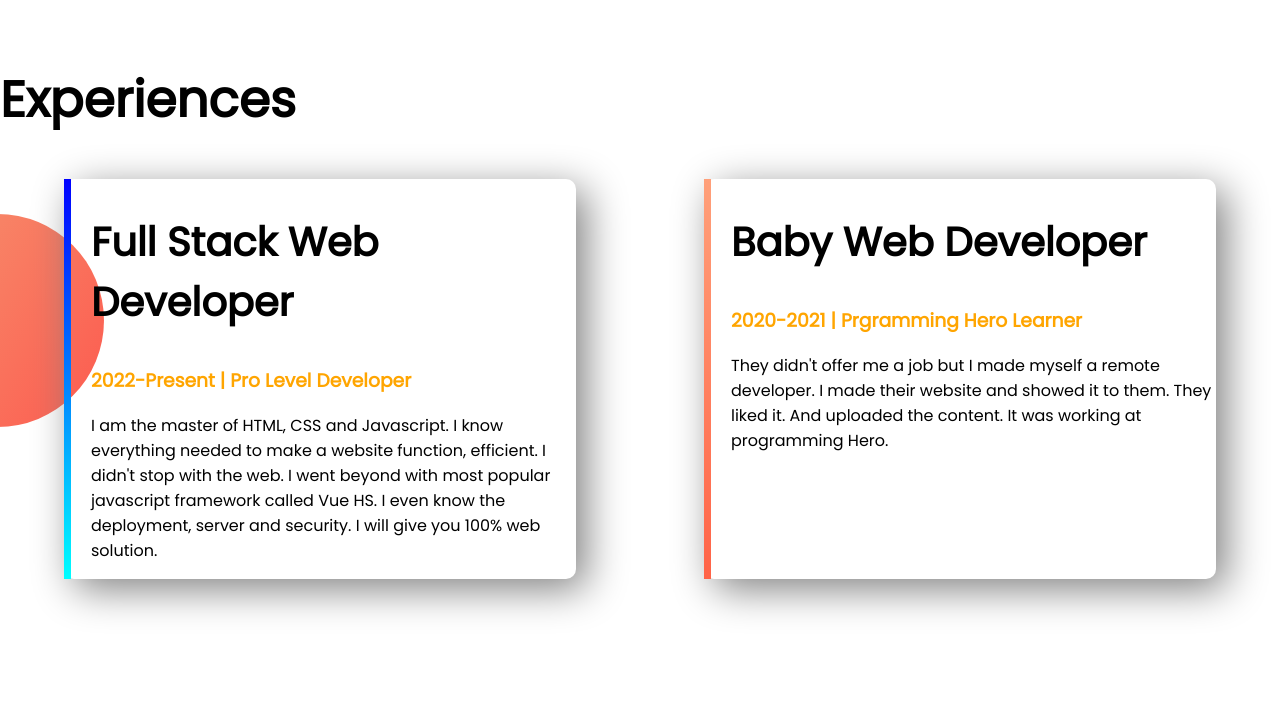
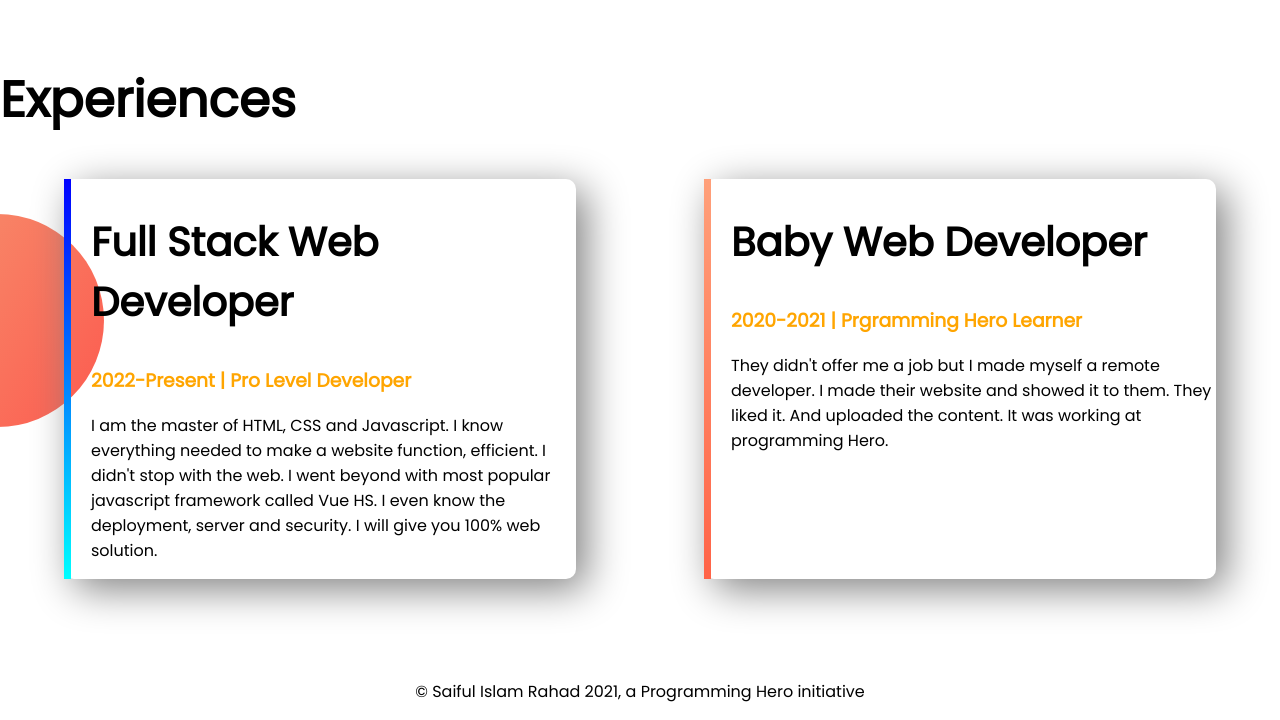
Before and after one commit to rahad2694/my-task, a plain HTML site: page index.html in a window 1280 px wide. Shown: the part 979-1699 px from the top of the page. Before the commit the page ends 1658 px from the top, so only its background shows below. Drawn offline with Linux system fonts and the light colour scheme.

Commit message:
assignment done

```diff
--- a/index.html
+++ b/index.html
@@ -63,6 +63,9 @@
             </div>
         </div>
     </section>
+    <footer>
+        <p> © Saiful Islam Rahad 2021, a Programming Hero initiative </p>
+    </footer>
 </body>
 
 </html>
--- a/style.css
+++ b/style.css
@@ -63,3 +63,6 @@ h2{
     border-image: linear-gradient(lightsalmon, tomato);
     border-image-slice: 1;
 }
+footer{
+    text-align: center;
+}
```
